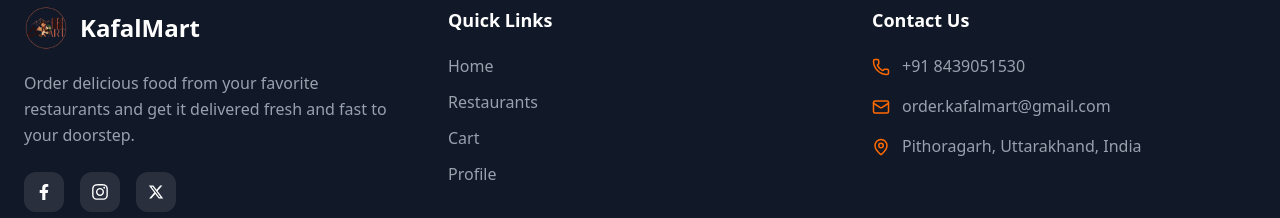
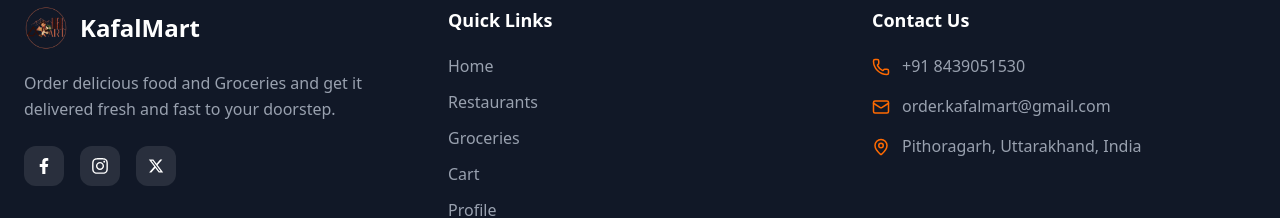
Before and after one commit to kafalmart/grocery2.0, a Next.js app in the folder frontend/: page /cart in a window 1280 px wide. Shown: the part 930-1148 px from the top of the page. Built offline with nearby package versions, Linux system fonts and the light colour scheme; no server answers.

Commit message:
changed styling

```diff
--- a/frontend/components/home/contact/page.tsx
+++ b/frontend/components/home/contact/page.tsx
@@ -33,14 +33,14 @@ export default function Contact() {
               </span>
 
               <h2 className="mt-4 text-3xl md:text-5xl font-bold text-white leading-tight">
-                Delicious Food Delivered
+                Delicious Food and Groceries Delivered
                 <span className="block text-orange-500">
                   Straight To Your Door
                 </span>
               </h2>
 
               <p className="mt-5 text-gray-300 text-base md:text-lg">
-                Browse restaurants, explore menus,
+                Browse restaurants or groceries, explore menus,
                 and place your order instantly through WhatsApp.
               </p>
 
--- a/frontend/components/home/hero/page.jsx
+++ b/frontend/components/home/hero/page.jsx
@@ -54,15 +54,15 @@ export default function Hero() {
     </span>
 
     <h1 className="mt-6 text-4xl sm:text-5xl lg:text-6xl font-bold leading-tight text-white">
-      Delicious Food
+      Delicious Food & Groceries
       <span className="block text-orange-500">
         Delivered To You
       </span>
     </h1>
 
     <p className="mt-5 text-base sm:text-lg text-gray-300 leading-relaxed">
-      Order from your favorite restaurants and
-      get fresh meals delivered fast to your doorstep in Pithoragarh.
+      Order from your home and
+      get fresh meals and groceries delivered fast to your doorstep in Pithoragarh.
 
     </p>
 
@@ -71,12 +71,19 @@ export default function Hero() {
 
 
     {/* CTA */}
-    <div className="mt-8 flex justify-center lg:justify-start">
+    <div className="mt-8 flex gap-4 justify-center lg:justify-start">
       <button
         onClick={() => router.push("/restaurants")}
         className="inline-flex items-center gap-2 bg-orange-500 hover:bg-orange-600 text-white px-8 py-4 rounded-2xl font-semibold transition"
       >
         Explore Restaurants
+        <ArrowRight size={18} />
+      </button>
+       <button
+        onClick={() => router.push("/grocery")}
+        className="inline-flex items-center gap-2 bg-orange-500 hover:bg-orange-600 text-white px-8 py-4 rounded-2xl font-semibold transition"
+      >
+        Explore Groceries
         <ArrowRight size={18} />
       </button>
     </div>
--- a/frontend/components/home/howitwork/page.tsx
+++ b/frontend/components/home/howitwork/page.tsx
@@ -8,15 +8,15 @@ import {
 const steps = [
   {
     icon: Search,
-    title: "Discover Restaurants",
+    title: "Discover Restaurants or Groceries",
     description:
-      "Browse top-rated restaurants and cuisines near you.",
+      "Browse top-rated restaurants, cuisines and good groceries near you.",
   },
   {
     icon: UtensilsCrossed,
-    title: "Choose Your Meal",
+    title: "Choose Your Item",
     description:
-      "Explore menus and select your favorite dishes.",
+      "Explore menus or items and add them to cart.",
   },
   {
     icon: MessageCircle,
--- a/frontend/components/layout/Footer.tsx
+++ b/frontend/components/layout/Footer.tsx
@@ -26,7 +26,7 @@ export default function Footer() {
             </div>
 
             <p className="mt-5 text-gray-400 leading-relaxed">
-              Order delicious food from your favorite restaurants
+              Order delicious food and Groceries
               and get it delivered fresh and fast to your doorstep.
             </p>
 
@@ -74,6 +74,13 @@ export default function Footer() {
                 className="hover:text-orange-500 transition"
               >
                 Restaurants
+              </Link>
+
+              <Link
+                href="/grocery"
+                className="hover:text-orange-500 transition"
+              >
+                Groceries
               </Link>
 
               <Link
```
